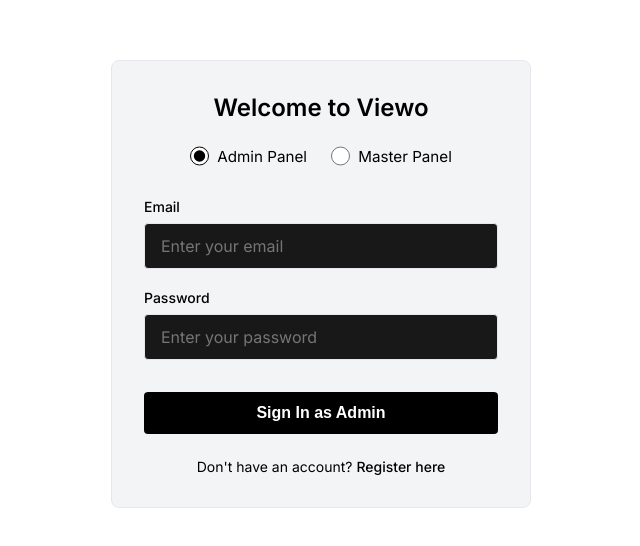
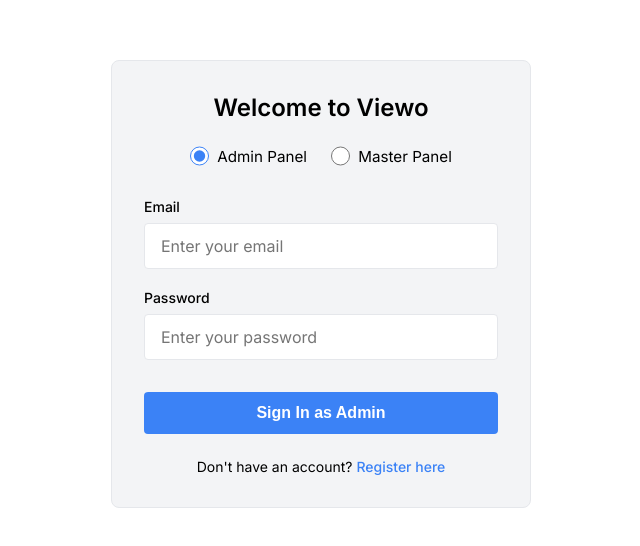
Before and after one commit to RajBugalia/pixl-dashboard-website, a Next.js app: page /login in a window 1280 px wide. Shown: the part 116-662 px from the top of the page, without its empty margins (319-959 px from the left). Built offline with nearby package versions, Linux system fonts and the light colour scheme.

Commit message:
Update accent color to blue and input backgrounds to white

```diff
--- a/src/app/globals.css
+++ b/src/app/globals.css
@@ -5,9 +5,9 @@
   --bg-gradient: #ffffff;
   --text-primary: #000000; /* Black */
   --text-secondary: #000000; /* Black */
-  --accent-color: #000000; /* Black accent */
-  --accent-hover: #333333;
-  --accent-gradient: #000000;
+  --accent-color: #3b82f6; /* Blue */
+  --accent-hover: #2563eb; /* Darker Blue */
+  --accent-gradient: #3b82f6;
 
   --glass-bg: #f3f4f6; /* Light Gray for Cards */
   --glass-border: #e5e7eb; /* Very light gray border */
@@ -61,7 +61,7 @@
 }
 
 .input-field {
-  background: rgba(0, 0, 0, 0.9);
+  background: #ffffff;
   border: 1px solid var(--glass-border);
   border-radius: var(--input-radius);
   padding: 0.75rem 1rem;
```
